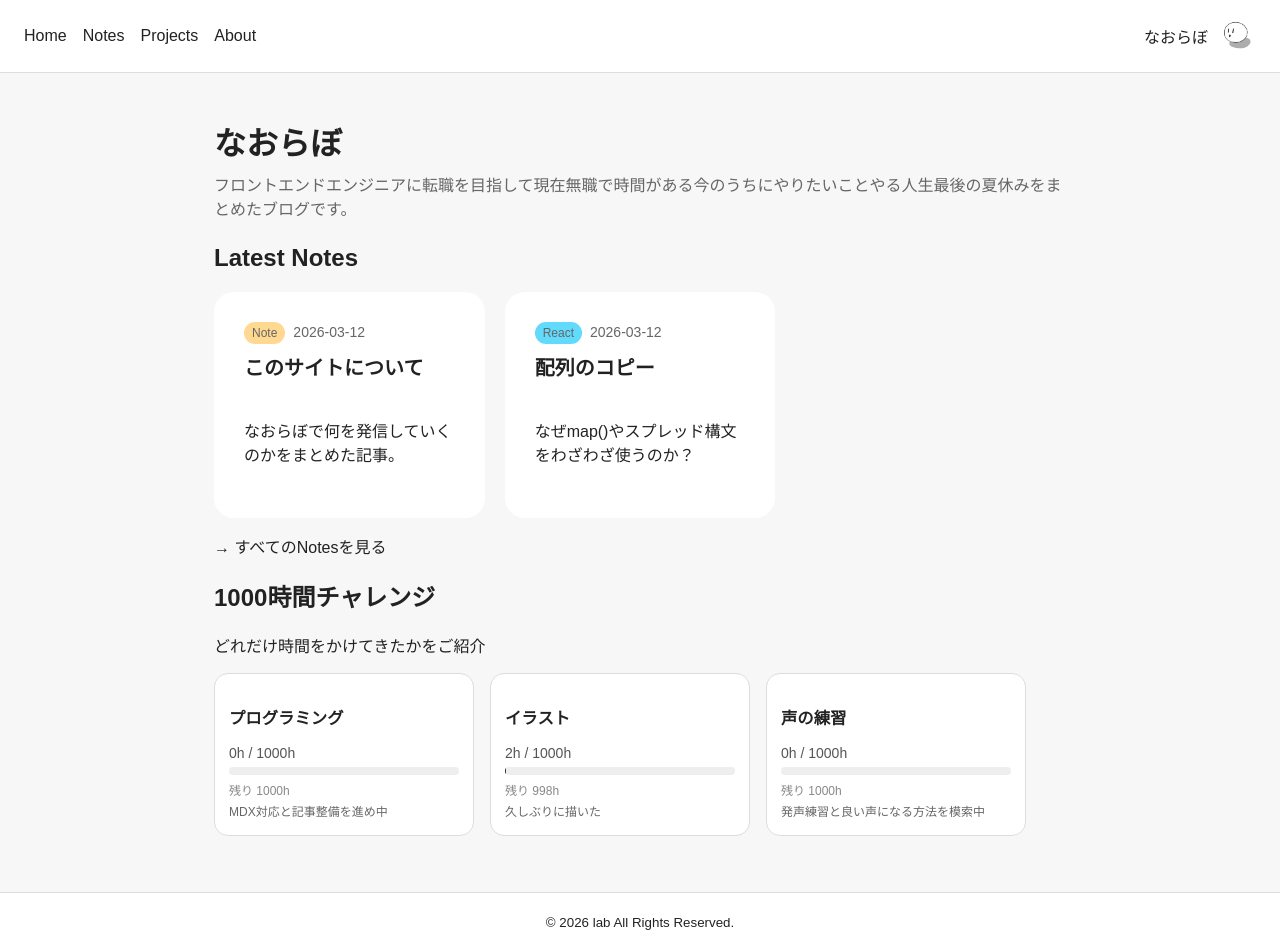
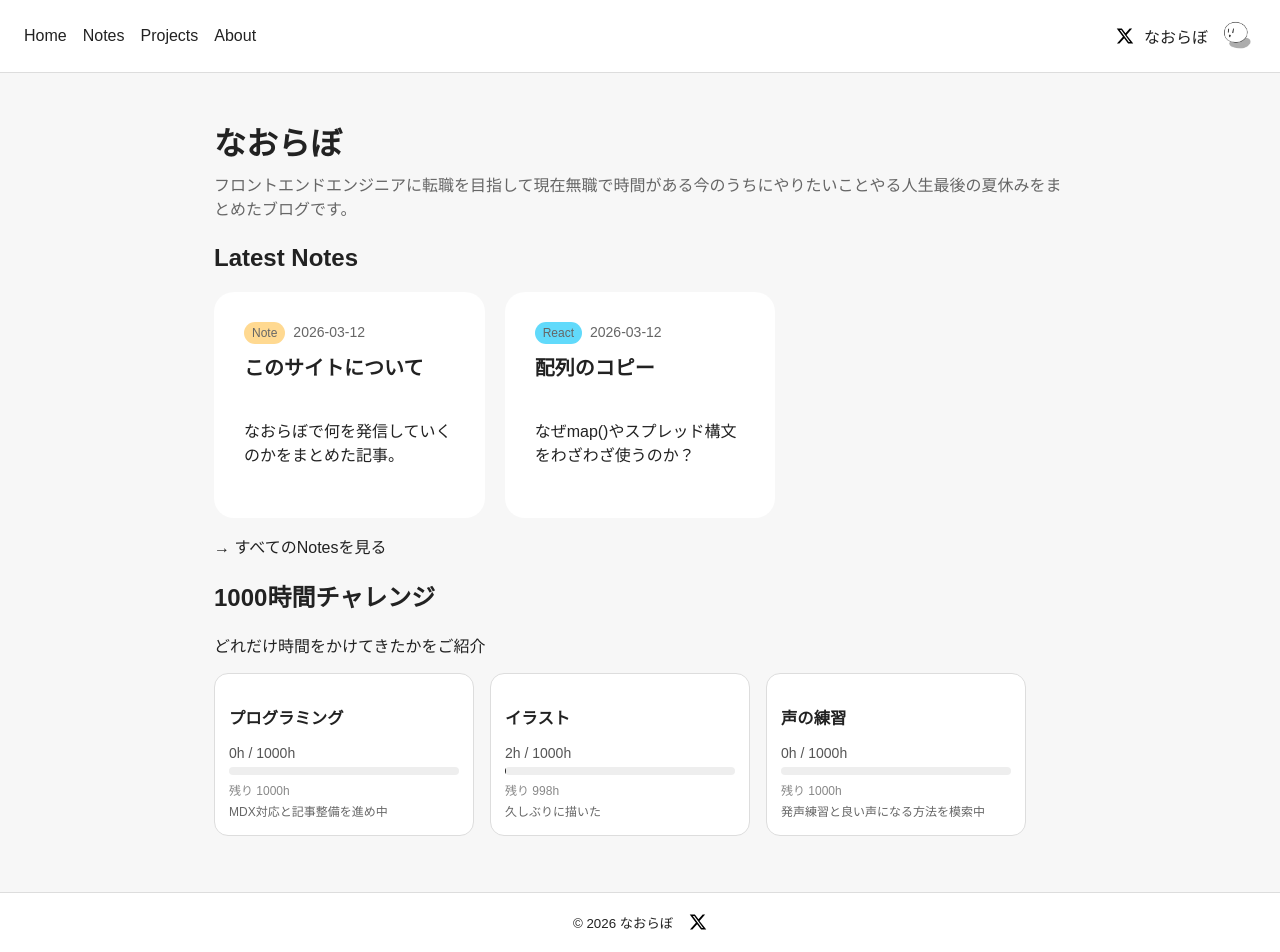
Before and after one commit to No0000/react-lab, a React (Vite) app: page / in a window 1280 px wide. Built offline with nearby package versions, Linux system fonts and the light colour scheme.

Commit message:
add X account

```diff
--- a/src/components/Footer.jsx
+++ b/src/components/Footer.jsx
@@ -1,11 +1,38 @@
 export default function Footer() {
   const now = new Date();
   const year = now.getFullYear();
-  const siteName = "lab";
+  const siteName = "なおらぼ";
 
   return (
-    <footer style={{height: "60px", display: "flex", justifyContent: "center", alignItems: "center", backgroundColor: "#fff", borderTop: "1px solid #ddd" }}>
-      <small>&copy; {year} {siteName} All Rights Reserved.</small>
+    <footer
+      style={{
+        height: "60px",
+        display: "flex",
+        justifyContent: "center",
+        alignItems: "center",
+        gap: "16px",
+        backgroundColor: "#fff",
+        borderTop: "1px solid #ddd",
+      }}
+    >
+      <small>&copy; {year} {siteName}</small>
+
+      <a
+        href="https://x.com/naolabs2026"
+        target="_blank"
+        rel="noopener noreferrer"
+        style={{ display: "flex", alignItems: "center" }}
+      >
+        {/* Xアイコン */}
+        <svg
+          width="18"
+          height="18"
+          viewBox="0 0 24 24"
+          fill="black"
+        >
+          <path d="M18.244 2H21.5l-7.5 8.57L23 22h-6.828l-5.34-6.93L4.5 22H1.244l8.02-9.164L1 2h6.828l4.83 6.29L18.244 2Zm-1.197 18h1.803L7.02 3.902H5.086l11.96 16.098Z"/>
+        </svg>
+      </a>
     </footer>
   );
 }
--- a/src/components/Header.jsx
+++ b/src/components/Header.jsx
@@ -19,6 +19,24 @@ export default function Header() {
         <Link to="/about">About</Link>
       </nav>
 
+      <div style={{ display: "flex"}}>
+        <a
+        href="https://x.com/naolabs2026"
+        target="_blank"
+        rel="noopener noreferrer"
+        style={{ display: "flex", alignItems: "center", paddingRight: "10px" }}
+      >
+          {/* Xアイコン */}
+          <svg
+            width="18"
+            height="18"
+            viewBox="0 0 24 24"
+            fill="black"
+          >
+            <path d="M18.244 2H21.5l-7.5 8.57L23 22h-6.828l-5.34-6.93L4.5 22H1.244l8.02-9.164L1 2h6.828l4.83 6.29L18.244 2Zm-1.197 18h1.803L7.02 3.902H5.086l11.96 16.098Z"/>
+          </svg>
+        </a>
+
         <Link to="/" style={{ display: "flex", alignItems: "center", gap: "8px" }}>
           <span>なおらぼ</span>
           <img
@@ -27,6 +45,8 @@ export default function Header() {
             alt="naolab-main"
           />
         </Link>
+      </div>
+
     </header>
   );
 }
```
Lines whose indentation alone changed are shown as unchanged.
